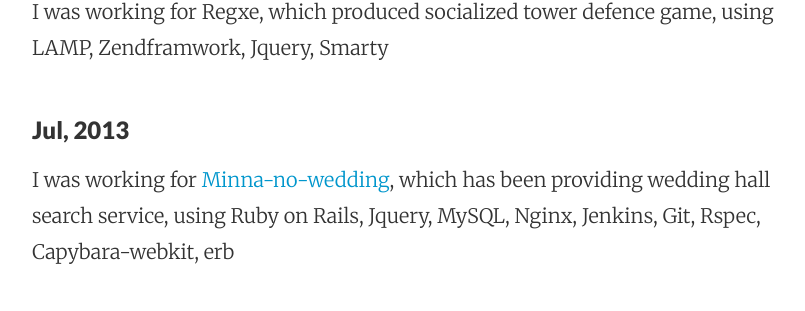
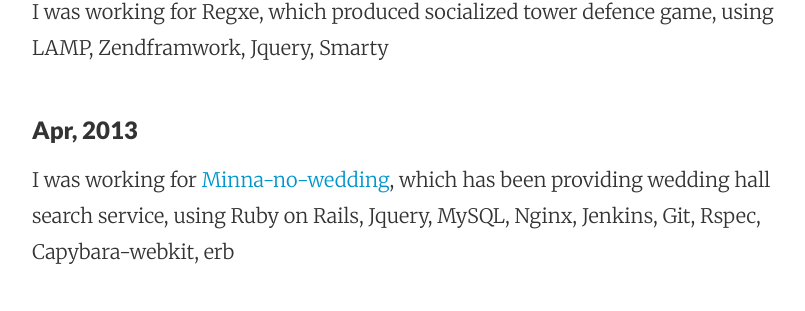
Before and after one commit to gentaro-sakamoto/gentaro-sakamoto.github.io, a Jekyll site: the page built from _posts/2016-02-29-about-me.markdown, in a window 1280 px wide. Shown: the part 1009-1320 px from the top of the page, without its empty margins (224-1029 px from the left). Built offline with Jekyll 4.4.1, drawn with Linux system fonts in a browser that asks for light colours.

```diff
--- a/_posts/2016-02-29-about-me.markdown
+++ b/_posts/2016-02-29-about-me.markdown
@@ -15,7 +15,7 @@ I was working for [Marge](http://www.maru.jp/), which sells affiliate ad network
 ### Jul, 2011
 I was working for Regxe, which produced socialized tower defence game, using LAMP, Zendframwork, Jquery, Smarty
 
-### Jul, 2013
+### Apr, 2013
 I was working for [Minna-no-wedding](http://www.mwed.jp/), which has  been providing  wedding hall search service, using Ruby on Rails, Jquery, MySQL, Nginx, Jenkins, Git, Rspec, Capybara-webkit, erb
 
 ### May, 2015
```
